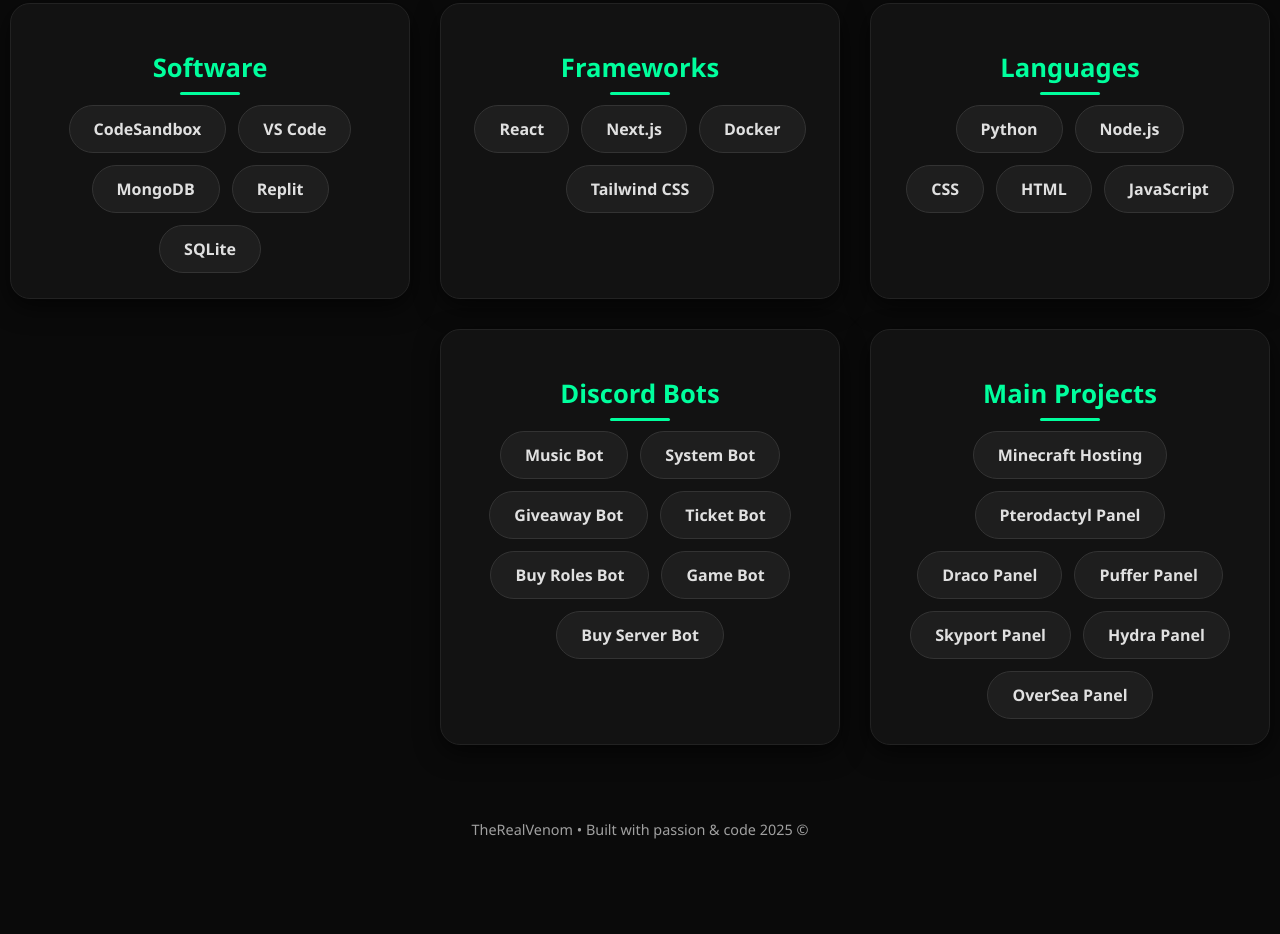
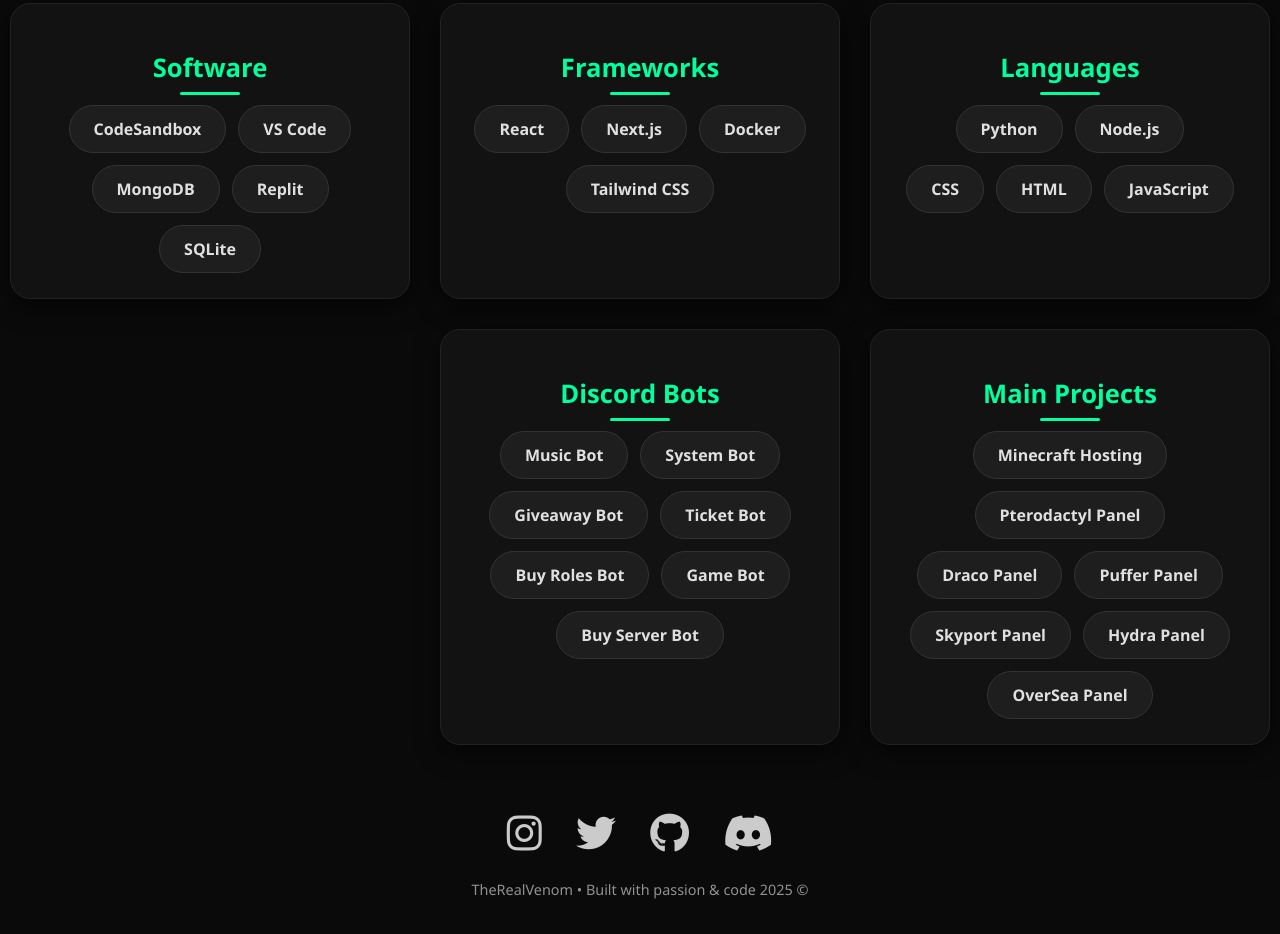
Before and after one commit to TheRealVenom1/VENOM-DEV, a plain HTML site: page index.html in a window 1280 px wide. Shown: the part 377-1311 px from the top of the page. Before the commit the page ends 1250 px from the top, so only its background shows below. Drawn offline with Linux system fonts and the light colour scheme.

Commit message:
Enhance footer with social links and style adjustments

```diff
--- a/index.html
+++ b/index.html
@@ -119,8 +119,26 @@
         footer {
             margin-top: 60px;
             text-align: center;
+            opacity: 0.9;
+        }
+        .social-links {
+            margin-bottom: 20px;
+        }
+        .social-links a {
+            display: inline-block;
+            margin: 0 15px;
+            font-size: 2.5em;
+            color: var(--text);
+            transition: all 0.3s ease;
+        }
+        .social-links a:hover {
+            color: var(--accent);
+            transform: translateY(-8px) scale(1.2);
+            text-shadow: 0 0 20px var(--accent-glow);
+        }
+        footer p {
+            font-size: 0.9em;
             opacity: 0.7;
-            font-size: 0.9em;
         }
         @keyframes fadeIn {
             from { opacity: 0; transform: translateY(30px); }
@@ -131,8 +149,10 @@
             .profile-img { width: 130px; height: 130px; }
             .tagline { font-size: 1.1em; }
             .sections { gap: 25px; }
+            .social-links a { font-size: 2.2em; margin: 0 12px; }
         }
     </style>
+    <link rel="stylesheet" href="https://cdnjs.cloudflare.com/ajax/libs/font-awesome/6.5.0/css/all.min.css">
 </head>
 <body>
     <header>
@@ -202,7 +222,21 @@
     </div>
 
     <footer>
+        <div class="social-links">
+            <a href="https://discord.com/users/YOUR_DISCORD_ID" target="_blank" title="Discord">
+                <i class="fab fa-discord"></i>
+            </a>
+            <a href="https://github.com/YOUR_GITHUB_USERNAME" target="_blank" title="GitHub">
+                <i class="fab fa-github"></i>
+            </a>
+            <a href="https://x.com/YOUR_X_USERNAME" target="_blank" title="X / Twitter">
+                <i class="fab fa-twitter"></i>
+            </a>
+            <a href="https://instagram.com/YOUR_INSTAGRAM" target="_blank" title="Instagram">
+                <i class="fab fa-instagram"></i>
+            </a>
+        </div>
         <p>© 2025 TheRealVenom • Built with passion & code</p>
     </footer>
 </body>
-</html>
+                </html>
```
